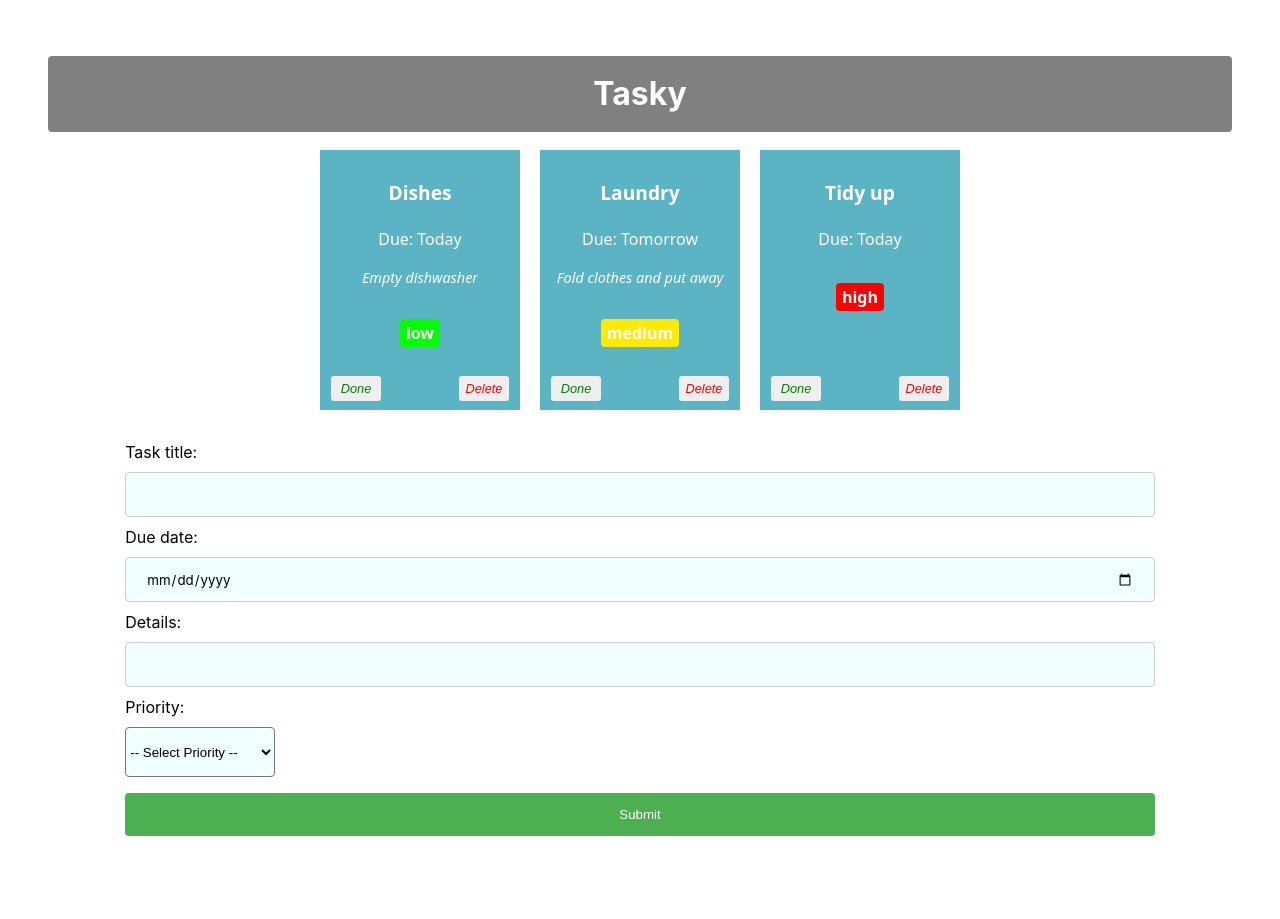
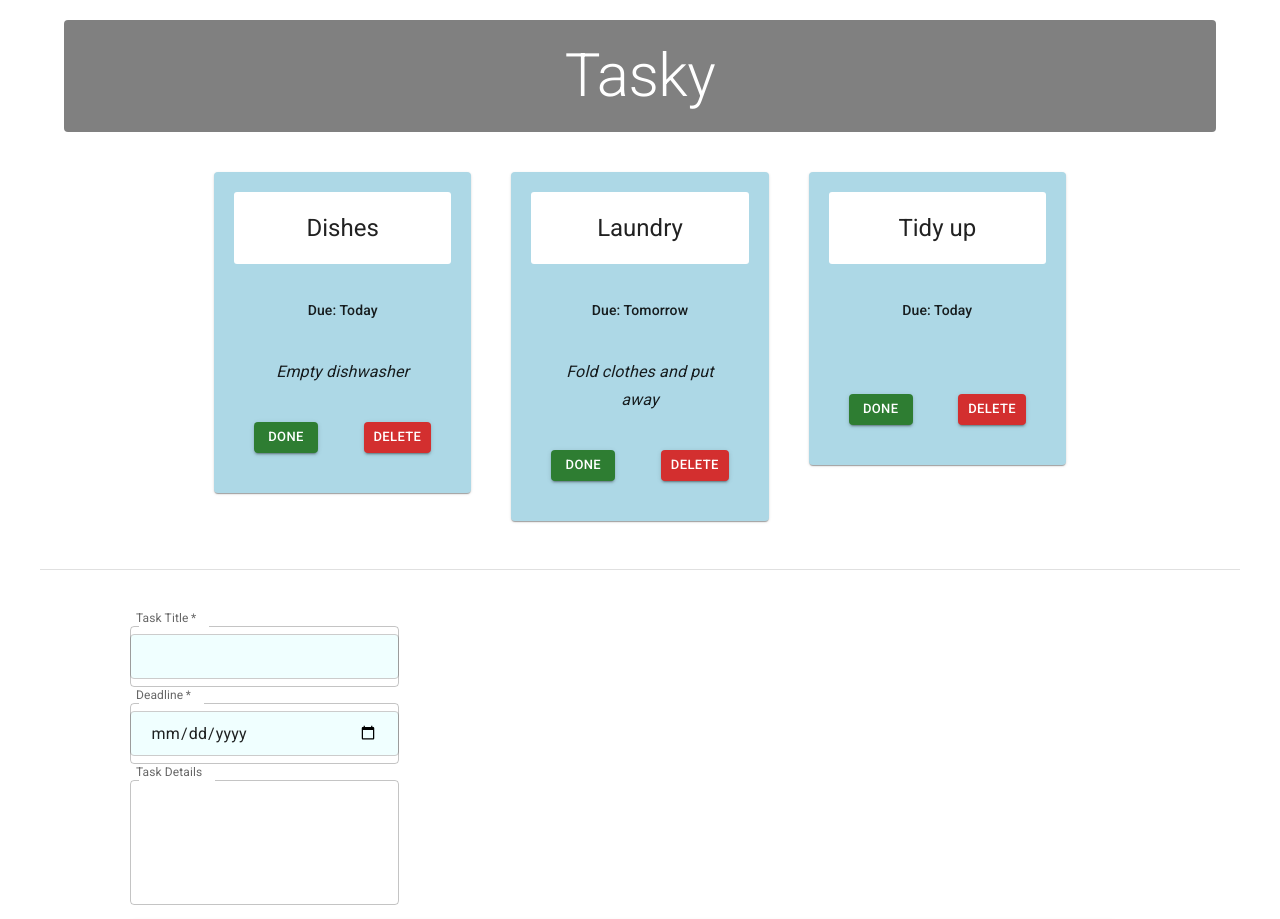
Before and after one commit to Hassan-Algharrash/react-basics-labs, a React (Vite) app in the folder tasky/: page / in a window 1280 px wide. Shown: the top 919 px of the page. Built offline with nearby package versions, Linux system fonts and the light colour scheme.

Commit message:
Tasky Lab 3 done

```diff
--- a/tasky/index.html
+++ b/tasky/index.html
@@ -1,6 +1,13 @@
 <!doctype html>
 <html lang="en">
   <head>
+    <link rel="preconnect" href="https://fonts.googleapis.com" />
+    <link rel="preconnect" href="https://fonts.gstatic.com" crossorigin />
+    <link
+       rel="stylesheet"
+       href="https://fonts.googleapis.com/css2?family=Roboto:wght@300;400;500;700&display=swap"
+    />
+
     <meta charset="UTF-8" />
     <link rel="icon" type="image/svg+xml" href="/favicon.svg" />
     <meta name="viewport" content="width=device-width, initial-scale=1.0" />
--- a/tasky/package.json
+++ b/tasky/package.json
@@ -10,6 +10,10 @@
     "preview": "vite preview"
   },
   "dependencies": {
+    "@emotion/react": "^11.14.0",
+    "@emotion/styled": "^11.14.1",
+    "@mui/icons-material": "^9.4.0",
+    "@mui/material": "^9.4.0",
     "react": "^19.2.8",
     "react-dom": "^19.2.8",
     "uuid": "^14.0.2"
--- a/tasky/src/App.css
+++ b/tasky/src/App.css
@@ -4,7 +4,7 @@
   font-weight: 400;
 }
 
-h1 {
+/* h1 {
   text-align: center;
   background-color: grey;
   color: white;
@@ -21,7 +21,6 @@
 .container{
   text-align: center;
 }
-
 .card {
   display: inline-block;
   vertical-align: top;
@@ -82,6 +81,7 @@
   right: 5px;
   color: red;
 }
+*/
 
 input[type=text], input[type=date] {
   width: 100%;
--- a/tasky/src/App.jsx
+++ b/tasky/src/App.jsx
@@ -3,6 +3,11 @@
 import Task from './components/Task';
 import React, { useState } from 'react';
 import AddTaskForm from './components/Form';
+import Typography from '@mui/material/Typography';
+import Container from '@mui/material/Container';
+import Grid from '@mui/material/Grid';
+
+
 
 
 function App() {
@@ -76,24 +81,70 @@
 
    return (
     <div className="container">
-      <h1>Tasky</h1>
+      {/* App Header */}
+<Container component="main">
+  <Typography
+    component="h1"
+    variant="h2"
+    align="center"
+    gutterBottom
+    sx={{
+      backgroundColor: 'gray',
+      textAlign: 'center',
+      color: 'white',
+      padding: '20px',
+      margin: '20px 0 40px 0',
+      borderRadius: '4px'
+    }}
+  >
+    Tasky
+  </Typography>
+</Container>
+{/* End App Header */}
+
+        {/* Task Card Grid */}
+<Container maxWidth="md" component="main">
+    <Grid
+      container
+      spacing={5}
+      sx={{
+        justifyContent: "center"
+      }}
+    >
     {taskState.tasks.map((task, index) => (
       <Task
         title={task.title}
         description={task.description}
         deadline={task.deadline}
-      key={task.id}
         priority={task.priority}
         done={task.done}
+        key={task.id}
         markDone={() => doneHandler(index)}
-      deleteTask = {() => deleteHandler(index)}
+        deleteTask={() => deleteHandler(index)}
+      />
+    ))}
+  </Grid>
+</Container>
+{/* End Task Card Grid */}{/* Footer - Add Task Form */}
+<Container
+  component="footer"
+  sx={{
+    borderTop: (theme) => `1px solid ${theme.palette.divider}`,
+    my: 6,
+    py: 6,
+  }}
+>
+  <Grid container sx={{
+    justifyContent: "center"
+  }}>
+    <AddTaskForm
+      submit={formSubmitHandler}
+      change={formChangeHandler}
+    />
+  </Grid>
+</Container>
+{/* End Footer */}
 
-    />
-
-  )
-  )
-  }
-      <AddTaskForm submit={formSubmitHandler} change={formChangeHandler}/>
     </div>
   );
 
--- a/tasky/src/components/Form.jsx
+++ b/tasky/src/components/Form.jsx
@@ -1,36 +1,69 @@
+import Box from '@mui/material/Box';
+import TextField from '@mui/material/TextField';
+import Button from '@mui/material/Button';
+
+
 const AddTaskForm = (props) => {
 
   return (
-    <div>
-      <form onSubmit={props.submit}>
-        <label>
-            Task title:
-            <input type="text" name="title" required onChange={(event) => props.change(event)} />
-        </label>
-        <br />
-        <label>
-            Due date:
-            <input type="date" name="deadline" required onChange={(event) => props.change(event)} />
-        </label>
-        <br />
-        <label>
-            Details:
-            <input type="text" name="description" onChange={(event) => props.change(event)} />
-        </label>
-        <br />
-        <label>
-            Priority:
-            <select name="priority" onChange={(event) => props.change(event)}>
-            <option value="">-- Select Priority --</option>
-            <option value="low">Low</option>
-            <option value="medium">Medium</option>
-            <option value="high">High</option>
-          </select>
-        </label>
+  <Box
+  component="form"
+  sx={{
+    '& .MuiOutlinedInput-root': { m: 1, width: '30ch' },
+  }}
+  onSubmit={props.submit}
+>
+  <div>
+    <TextField
+      required
+      id="outlined-required"
+      name="title"
+      label="Task Title"
+      slotProps={{ inputLabel: { shrink: true } }}
+      onChange={(event) => props.change(event)}
+    />
+  </div>
 
-        <input type="submit" value="Submit" />
-        </form>
-    </div>
+  <div>
+    <TextField
+      required
+      name="deadline"
+      label="Deadline"
+      slotProps={{ inputLabel: { shrink: true } }}
+      type="date"
+      onChange={(event) => props.change(event)}
+    />
+  </div>
+
+  <div>
+    <TextField
+      name="description"
+      id="outlined-multiline-static"
+      label="Task Details"
+      slotProps={{ inputLabel: { shrink: true } }}
+      multiline
+      rows={4}
+      onChange={(event) => props.change(event)}
+    />
+  </div>
+
+  <div>
+    <Button
+      type="submit"
+      variant="contained"
+      color="primary"
+      sx={{
+        m: 1,
+        p: 1,
+        width: '95%'
+      }}
+    >
+      Add Task
+    </Button>
+  </div>
+</Box>
+
+
   )
 };
 
--- a/tasky/src/components/Task.jsx
+++ b/tasky/src/components/Task.jsx
@@ -1,24 +1,95 @@
+import Box from '@mui/material/Box';
+import Button from '@mui/material/Button';
+import Card from '@mui/material/Card';
+import CardActions from '@mui/material/CardActions';
+import CardContent from '@mui/material/CardContent';
+import CardHeader from '@mui/material/CardHeader';
+import Grid from '@mui/material/Grid';
+import Typography from '@mui/material/Typography';
+
+
+
+
 const Task = (props) => {
     return (
-        <div className="card" style={{
-            backgroundColor:
-            props.done ? 'lightgrey' : '#5bb4c4'
-            }}>
-            <p className="title">{props.title}</p>
-            <p>Due: {props.deadline}</p>
-            <p className="description">{props.description}</p>
-            <p className="priority" style={{
-                backgroundColor:
-                props.done ? "lightgray" :
-                props.priority === 'high' ? '#FF0000':
-            props.priority === 'medium' ? '#FFEA00':
-            props.priority === 'low' ? '#00FF00': 'lavender'
-            }}>{props.priority} </p>
-            <button onClick={props.markDone}className="doneButton">Done</button>
-            <button className='deleteButton' onClick={props.deleteTask}>Delete</button>
+   <Grid
+  key={props.id}
+  size={{ xs: 12, md: 4 }}
+>
+  <Card
+    sx={{
+      backgroundColor: props.done ? 'lightgrey' : 'lightblue',
+      padding: '20px'
+    }}
+  >
+    <CardHeader
+      title={props.title}
+      sx={{
+        backgroundColor: 'white',
+        borderRadius: '3px',
+        padding: '20px',
+        textAlign: 'center'
+      }}
+    />
 
-        </div>
+    <CardContent>
+      <Box
+        sx={{
+          display: 'flex',
+          justifyContent: 'center',
+          alignItems: 'baseline',
+          mb: 2,
+          padding: '20px'
+        }}
+      >
+        <Typography
+          component="p"
+          variant="subtitle2"
+          color="text.primary"
+        >
+          Due: {props.deadline}
+        </Typography>
+      </Box>
+
+      <Typography
+        component="p"
+        variant="subtitle1"
+        align="center"
+        sx={{ fontStyle: 'italic' }}
+      >
+        {props.description}
+      </Typography>
+    </CardContent>
+
+    <CardActions
+      sx={{
+        justifyContent: 'space-between',
+        padding: '20px'
+      }}
+    >
+      <Button
+        variant="contained"
+        size="small"
+        color="success"
+        onClick={props.markDone}
+      >
+        Done
+      </Button>
+
+      <Button
+        variant="contained"
+        size="small"
+        color="error"
+        onClick={props.deleteTask}
+      >
+        Delete
+      </Button>
+    </CardActions>
+  </Card>
+</Grid>
     )
+
+
 };
 
 export default Task;
```
Also changed, not shown: 1 other file (tests, documents, lock files or other folders). Lines whose indentation alone changed are shown as unchanged.
